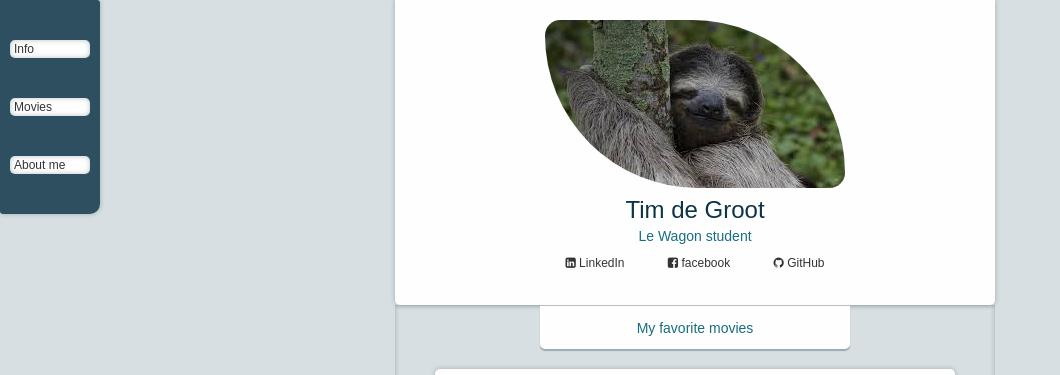
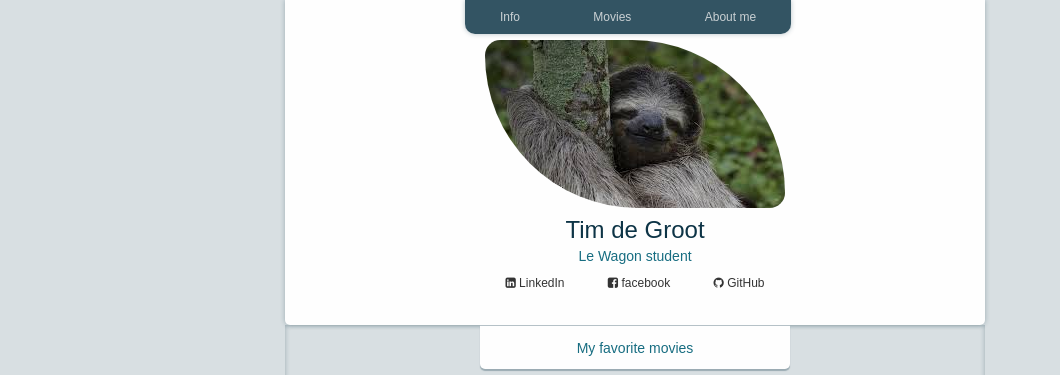
Before and after one commit to timtud/profile, a plain HTML site: page index.html in a window 1280 px wide. Shown: the top 375 px of the page, without its empty margins (0-1060 px from the left). Drawn offline with Linux system fonts and the light colour scheme.

Commit message:
changed sidebar to navbar

```diff
--- a/index.html
+++ b/index.html
@@ -7,23 +7,21 @@
   <link rel="stylesheet" href="style.css">
 </head>
 <body>
+<div id = "container">
   <div id="sidebar" class = "dropshadow">
-<ul>
-  <li class = "link border">
-    <a href="#header">Info</a>
+    <ul class = "list-inline">
+      <li>
+        <a class = "link border" href="#header">Info</a>
       </li>
-  <li class = "link border">
-    <a href="#content">Movies</a>
+      <li>
+        <a href="#content" class = "link border">Movies</a>
       </li>
-  <li class = "link border">
-    <a href="#footer">About me</a>
+      <li>
+        <a href="#footer" class = "link border">About me</a>
       </li>
     </ul>
-
   </div>
   <div id="page-content">
-
-  <div id = "container">
     <div id = "header" class = "dropshadow border" >
       <img src="profile.jpg" alt="My spirit animal">
       <h1>Tim de Groot</h1>
--- a/style.css
+++ b/style.css
@@ -49,7 +49,7 @@ ul {
 }
 
 #container {
-  width: 600px;
+  width: 700px;
   margin: 0 auto;
 }
 
@@ -57,6 +57,7 @@ ul {
   background-color: #fefefe;
   text-align: center;
   padding: 20px;
+  padding-top: 40px;
   border-radius: 0 0 5px 5px
 }
 #header a {
@@ -114,22 +115,14 @@ ul {
 
 #sidebar {
   position: fixed;
-  width: 100px;
-  left: 0;
   top: 0;
+  margin-left: 180px;
   background-color: rgba(13, 52, 70, 0.84);
-  border-radius: 0 3px 10px 3px
+  border-radius: 0px 0px 10px 10px
 }
 
 .link {
-  margin: 40px 10px;
-  margin-left: -30px;
-  padding: 4px;
-  background-color: #fefefe;
-  color: rgba(13,52,70,0.8);
-  box-shadow: inset 0px 0px 5px rgba(13, 52, 70, 0.3);
+  margin: 20px 10px;
+  padding: 5px;
+  color: rgba(240,240,240,0.8);
 }
-
-#page-content {
-  margin-left: 120px;
-}
```
Lines whose indentation alone changed are shown as unchanged.
